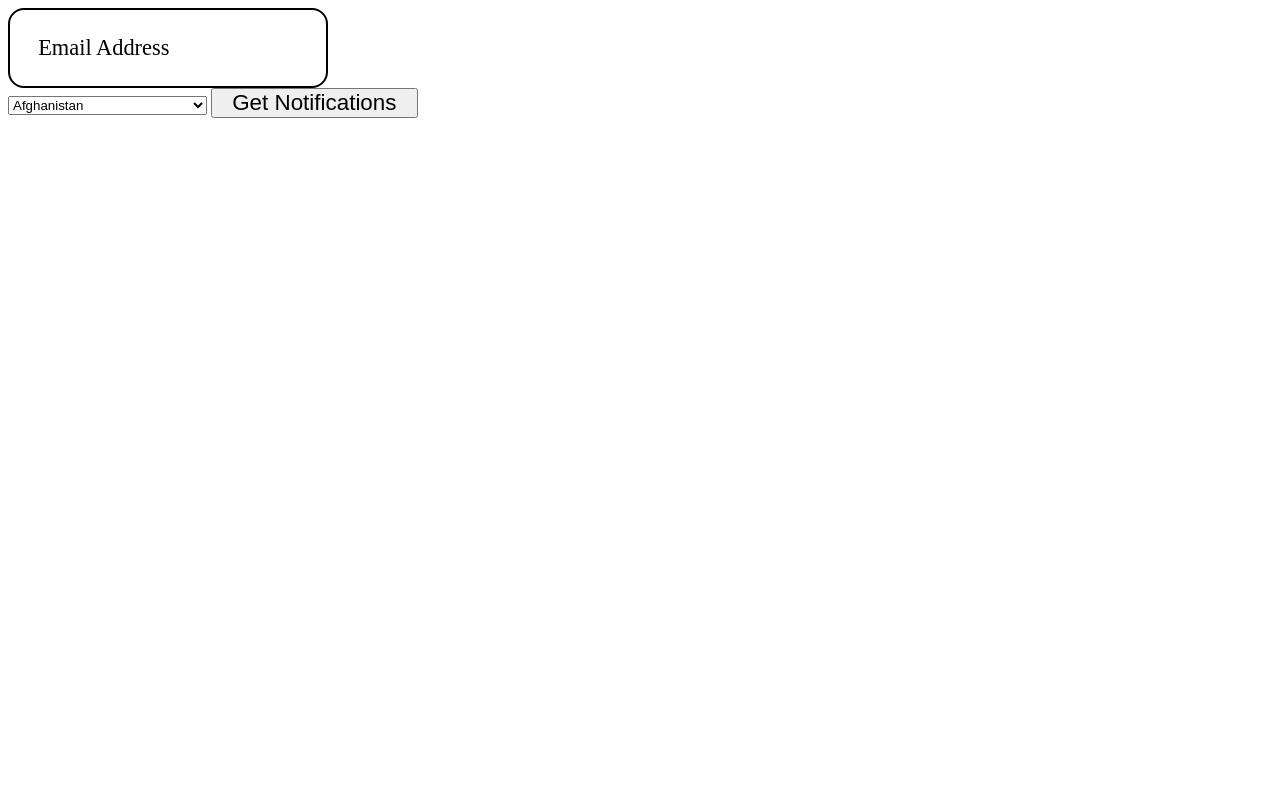
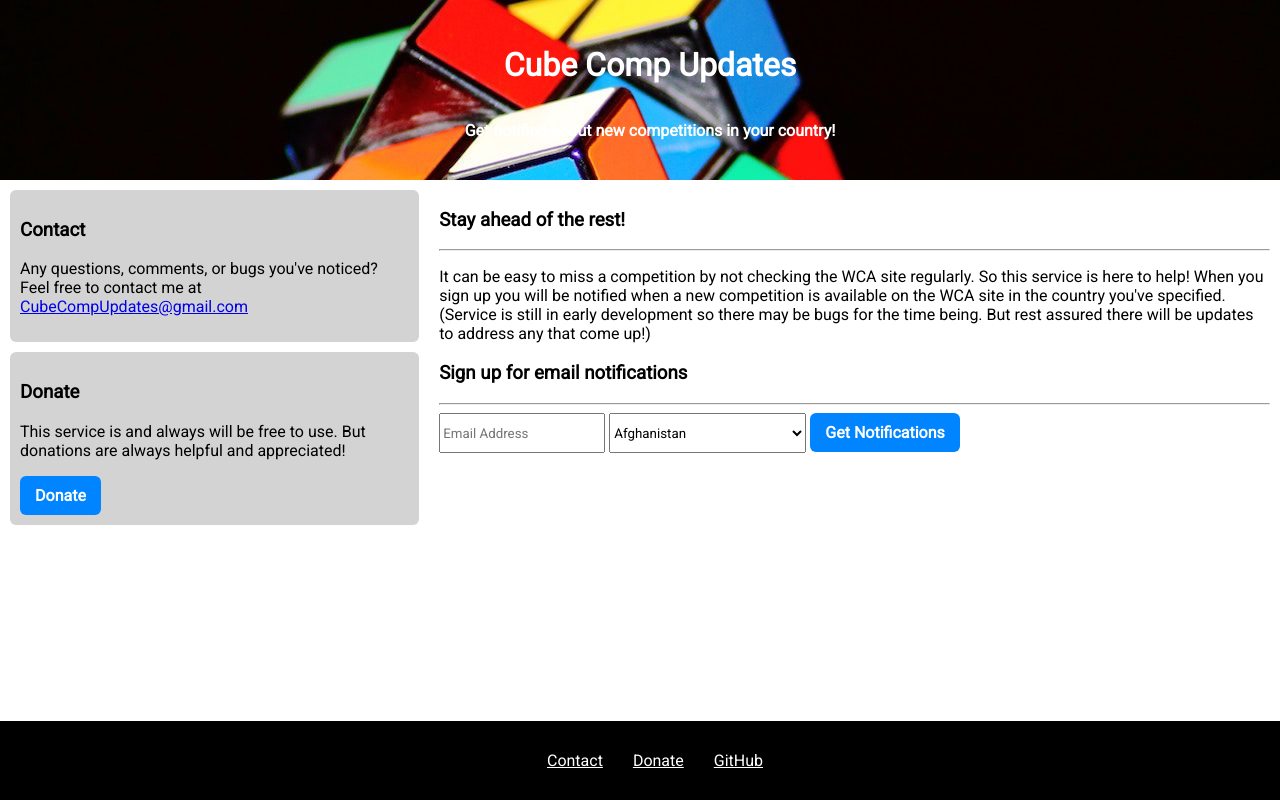
Before and after one commit to mbonessi77/WCACompAnnouncement, a website: page index.html in a window 1280 px wide. Drawn offline with Linux system fonts and the light colour scheme.

Commit message:
Update main page ui

```diff
--- a/CSS/index.css
+++ b/CSS/index.css
@@ -1,65 +1,113 @@
-.email-input-section {
-    position: relative;
+* {
+    font-family: 'Roboto', sans-serif;
 }
 
-.email-input-section input {
-    height: 5rem;
-    width: 20rem;
-    border: 2px solid black;
-    border-radius: 1rem;
+.main-header header {
+    width: 100%;
+    padding: 10px;
+    display: inline-flex;
+    flex-direction: column;
+    align-items: center;
+    justify-content: center;
+    background: url('Assets/header background.jpg');
+    height: 20%;
 }
 
-.placeholder-text{
-    position: absolute;
-    top: 0;
+.main-header h1 {
+    color: white;
+}
+
+.main-header p {
+    color: white;
+}
+
+.main-content {
+    display: flex;
+}
+
+.left-column {
+    width: 33%;
+    padding: 10px;
+}
+
+.right-column {
+    width: 67%;
+    padding: 10px
+}
+
+.contact-container {
+    background: lightgray;
+    padding: 10px;
+    margin-bottom: 10px;
+    border-radius: 6px;
+}
+
+.donation-container {
+    background: lightgray;
+    padding: 10px;
+    border-radius: 6px;
+    font-family: inherit;
+}
+
+.main-footer footer{
+    background: #000000;
+    padding: 15px;
+    position: fixed;
     bottom: 0;
     left: 0;
-    right: 0;
-    border: 3px solid transparent;
-    background-color: transparent;
+    width: 100%;
     display: flex;
-    align-items: center;
+    justify-content: center;
 }
 
-.text{
-    font-size: 1.4rem;
-    padding: 0 0.5rem;
-    background-color: transparent;
-    color: black;
+.main-footer footer p {
+    margin: 15px;
 }
 
-input, .placeholder-text{
-    font-size: 1.4rem;
-    padding: 0 1.2rem;
+.main-footer a {
+    color: white;
 }
 
-input:focus{
-    outline: none;
-    border-color: blueviolet;
+select {
+    height: 40px;
 }
 
-input:focus + .placeholder-text .text{
-    background-color: white;
-    font-size: 1.1rem;
-    color: black;
-    transform: translate(0, -170%);
-    border-color: blueviolet;
-    color: blueviolet;
+input[type=submit] {
+    background:#0084ff;
+    text-align: center;
+    font-family: 'Roboto';
+    font-weight: bold;
+    font-size: 1em;
+    border-radius: 6px;
+    border: none;
+    padding-left: 15px;
+    padding-right: 15px;
+    padding-top: 10px;
+    padding-bottom: 10px;
+    color: white;
 }
 
-.text {
-    transform: translate(0);
-    transition: transform 0.15s ease-out, font-size 0.15s ease-out, background-color 0.2s ease-out, color 0.15s ease-out;
+input[type=text] {
+    height: 40px;
+    width: 20%;
 }
 
-input:focus + .placeholder-text .text, :not(input[value=""]) + .placeholder-text .text{
-    background-color: white;
-    font-size: 1.1rem;
-    color: black;
-    transform: translate(0, -170%);
+button {
+    background:#0084ff;
+    text-align: center;
+    font-family: 'Roboto';
+    font-weight: bold;
+    font-size: 1em;
+    border-radius: 6px;
+    border: none;
+    padding-left: 15px;
+    padding-right: 15px;
+    padding-top: 10px;
+    padding-bottom: 10px;
+    color: white;
 }
 
-input:focus + .placeholder-text .text{
-    border-color: blueviolet;
-    color: blueviolet;
+body {
+    margin: 0 !important;
+    padding: 0 !important;
 }
--- a/index.html
+++ b/index.html
@@ -1,15 +1,45 @@
 <html>
 	<head>
+		<link href="https://fonts.googleapis.com/css2?family=Roboto&display=swap" rel="stylesheet">
 		<link rel="stylesheet" href="./CSS/index.css"/>
 	</head>
 	<body>
+
+		<div class="main-header">
+			<header>
+				<h1>Cube Comp Updates</h1>
+				<p><b>Get notified about new competitions in your country!</b></p>
+			</header>
+		</div>
+
+		<div class="main-content">
+			<div class="left-column">
+				<div class="contact-container">
+					<h3>Contact</h3>
+					<p>Any questions, comments, or bugs you've noticed? Feel free to contact me at <a href="mailto:cubecompupdates@gmail.com">CubeCompUpdates@gmail.com</a></p>
+				</div>
+
+				<div class="donation-container">
+					<h3>Donate</h3>
+					<p>This service is and always will be free to use. But donations are always helpful and appreciated!</p>
+					<button onclick="location.href='https://paypal.me/AntonioBonessi?locale.x=en_US'">Donate</button>
+				</div>
+			</div>
+
+			<div class="right-column">
+				<div class="info-container">
+					<h3>Stay ahead of the rest!</h3>
+					<hr>
+					<p>It can be easy to miss a competition by not checking the WCA site regularly. So this service is here to help! When you sign up you will be notified when a new competition is available on the
+					WCA site in the country you've specified. (Service is still in early development so there may be bugs for the time being. But rest assured there will be updates to address any that come up!)</p>
+				</div>
+
+				<div class="form-container">
+					<h3>Sign up for email notifications</h3>
+					<hr>
 					<form action="/add_user" method="POST" onsubmit="return checkValidEmail()">
-			<div class="email-input-section">
-				<input type="text" name="email" id="email_input" class="email-input-area" aria-labelledby="placeholder_email" value="" autocomplete="off">
-				<label class="placeholder-text" for="email_input" id="placeholder_email">
-					<div class="text">Email Address</div>
-				</label>
-			</div>
+						<input type="text" name="email" id="email_input" class="email-input-area" aria-labelledby="placeholder_email" value="" autocomplete="off"
+						placeholder="Email Address">
 						<select name="country">
 							<option value="AF">Afghanistan</option>
 							<option value="AX">Aland Islands</option>
@@ -253,17 +283,20 @@
 							<option value="ZW">Zimbabwe</option>
 						</select>
 						<input type="submit" value="Get Notifications"/>
+					</form>
+				</div>
+			</div>
+		</div>
 
-
-		</form>
+		<div class="main-footer">
+			<footer>
+				<p><a href="mailto:cubecompupdates@gmail.com">Contact</a></p>
+				<p><a href="https://paypal.me/AntonioBonessi?locale.x=en_US">Donate</a></p>
+				<p><a href="https://github.com/mbonessi77/WCACompAnnouncement">GitHub</a></p>
+			</footer>
+		</div>
 
 		<script>
-
-			let input_element = document.getElementById("email_input");
-
-			input_element.addEventListener("keyup", () => {
-				input_element.setAttribute("value", input_element.value);
-			})
 			function checkValidEmail()
 			{
 				 var regex = /^\w+([\.-]?\w+)*@\w+([\.-]?\w+)*(\.\w{2,3})+$/;
```
Also changed, not shown: CSS/Assets/header background.jpg (added). Lines whose indentation alone changed are shown as unchanged.
